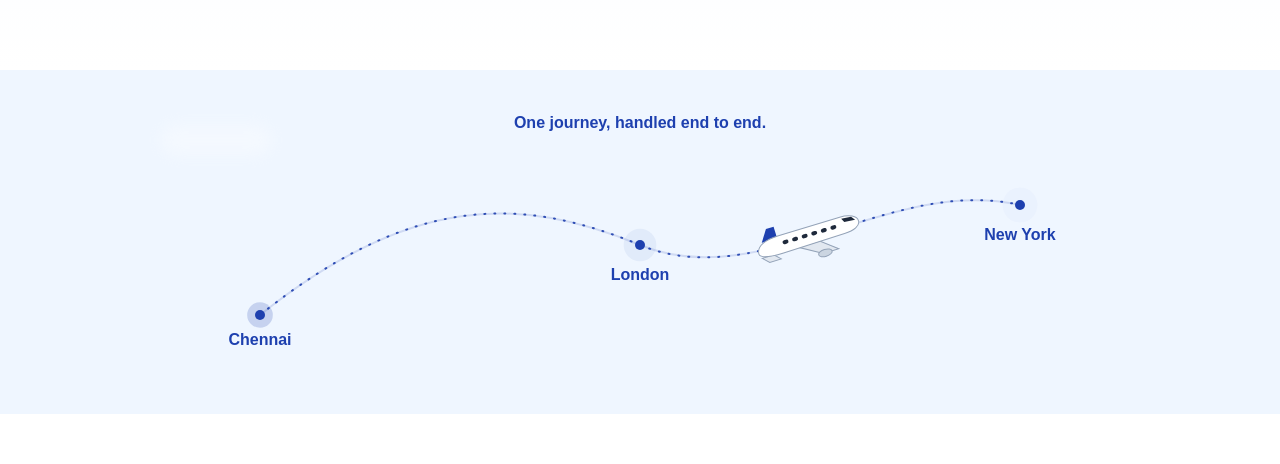
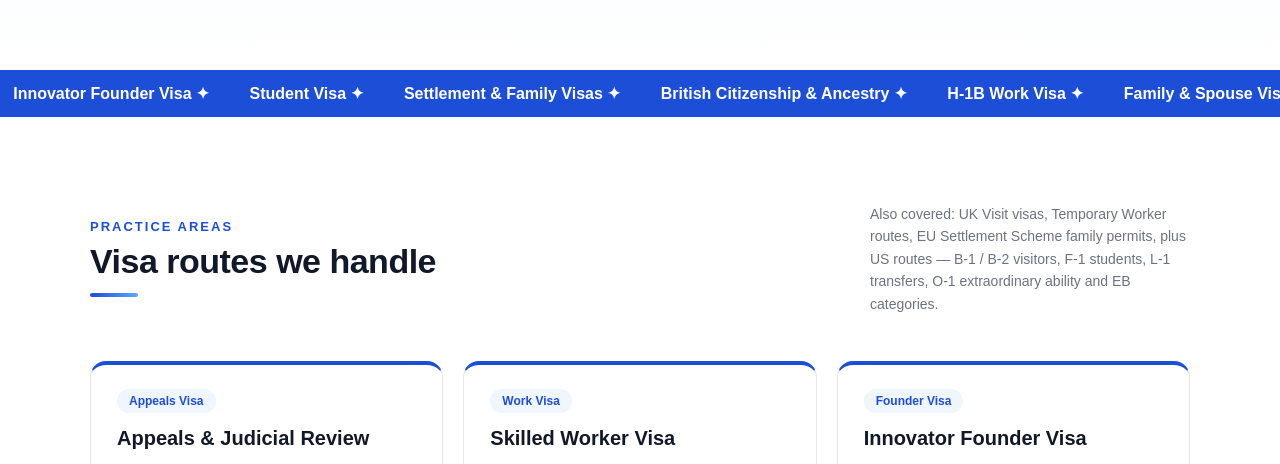
Before and after one commit to SanthoshKumar020/gdthiru-designs, a Next.js app: page /design-2 in a window 1280 px wide. Shown: the part 587-1051 px from the top of the page. Built offline with nearby package versions, Linux system fonts and the light colour scheme.

Commit message:
v9: remove flight band entirely; add 21st.dev-style marquee, bento, shine border, pulsating CTA, drop cap

```diff
--- a/app/components/FlightPath.jsx
+++ /dev/null
@@ -1,107 +0,0 @@
-"use client";
-
-import { useEffect, useRef } from "react";
-import { motion, useMotionValue, animate } from "motion/react";
-
-const D = "M 70 175 C 220 55, 330 55, 450 105 S 700 35, 830 65";
-const STOPS = [
-  { x: 70, y: 175, label: "Chennai", labelY: 205, delay: 0 },
-  { x: 450, y: 105, label: "London", labelY: 140, delay: 0.4 },
-  { x: 830, y: 65, label: "New York", labelY: 100, delay: 0.8 },
-];
-
-function Airplane() {
-  return (
-    <svg x={-60} y={-23} width={120} height={46} viewBox="0 0 120 46" aria-hidden="true" style={{ display: "block", overflow: "visible" }}>
-      <path d="M 14 14 L 22 2 L 30 2 L 30 14 Z" fill="currentColor" />
-      <path d="M 10 29 L 22 29 L 28 35 L 16 35 Z" fill="#e2e8f0" stroke="#94a3b8" strokeWidth="1" />
-      <path d="M 48 29 L 70 29 L 86 42 L 70 42 Z" fill="#e2e8f0" stroke="#94a3b8" strokeWidth="1" />
-      <path d="M 8 24 C 8 16, 18 12, 32 12 L 96 12 C 106 12, 113 16, 113 21 C 113 26, 106 29, 96 29 L 32 30 C 18 30, 8 28, 8 24 Z" fill="#ffffff" stroke="#94a3b8" strokeWidth="1" />
-      <path d="M 97 14 L 107 15 L 110 19 L 99 18 Z" fill="#1e293b" />
-      {[34, 44, 54, 64, 74, 84].map((wx) => (
-        <rect key={wx} x={wx} y={18} width={6} height={4} rx={2} fill="#1e293b" />
-      ))}
-      <ellipse cx={72} cy={42} rx={7} ry={3.5} fill="#cbd5e1" stroke="#94a3b8" strokeWidth="1" />
-    </svg>
-  );
-}
-
-export default function FlightPath({ className, duration = 10 }) {
-  const pathRef = useRef(null);
-  const x = useMotionValue(70);
-  const y = useMotionValue(175);
-  const rotate = useMotionValue(-38);
-
-  useEffect(() => {
-    const path = pathRef.current;
-    if (!path) return undefined;
-    const len = path.getTotalLength();
-    const controls = animate(0, len, {
-      duration,
-      ease: "linear",
-      repeat: Infinity,
-      onUpdate: (v) => {
-        const p = path.getPointAtLength(v);
-        const p2 = path.getPointAtLength((v + 1) % len);
-        x.set(p.x);
-        y.set(p.y);
-        rotate.set((Math.atan2(p2.y - p.y, p2.x - p.x) * 180) / Math.PI);
-      },
-    });
-    return () => controls.stop();
-  }, [duration, x, y, rotate]);
-
-  return (
-    <div className={className} style={{ position: "relative", overflow: "hidden" }}>
-      <motion.div
-        aria-hidden="true"
-        style={{ position: "absolute", top: "16%", left: "-12%", width: 110, height: 30, borderRadius: 999, background: "#ffffff", opacity: 0.35, filter: "blur(8px)", zIndex: 0 }}
-        animate={{ left: ["-12%", "108%"] }}
-        transition={{ duration: 32, ease: "linear", repeat: Infinity }}
-      />
-      <motion.div
-        aria-hidden="true"
-        style={{ position: "absolute", top: "60%", left: "-12%", width: 70, height: 20, borderRadius: 999, background: "#ffffff", opacity: 0.3, filter: "blur(8px)", zIndex: 0 }}
-        animate={{ left: ["-12%", "108%"] }}
-        transition={{ duration: 44, ease: "linear", repeat: Infinity, delay: 12 }}
-      />
-      <p style={{ position: "relative", zIndex: 1, textAlign: "center", margin: "0 0 8px", fontWeight: 600 }}>One journey, handled end to end.</p>
-      <div style={{ position: "relative", zIndex: 1 }}>
-        <svg viewBox="0 0 900 230" role="img" aria-label="Flight route from Chennai to London and New York" style={{ width: "100%", maxWidth: 900, height: "auto", display: "block", margin: "0 auto" }}>
-          <motion.path
-            ref={pathRef}
-            d={D}
-            fill="none"
-            stroke="currentColor"
-            strokeWidth="2"
-            opacity="0.15"
-            initial={{ pathLength: 0 }}
-            animate={{ pathLength: 1 }}
-            transition={{ duration: 1.8, ease: "easeInOut" }}
-          />
-          <path d={D} fill="none" stroke="currentColor" strokeWidth="2" strokeDasharray="1 9" strokeLinecap="round" opacity="0.9" />
-          {STOPS.map((s) => (
-            <g key={s.label}>
-              <motion.circle
-                cx={s.x}
-                cy={s.y}
-                r={10}
-                fill="currentColor"
-                style={{ transformBox: "fill-box", transformOrigin: "center" }}
-                animate={{ scale: [1, 1.8, 1], opacity: [0.3, 0, 0.3] }}
-                transition={{ duration: 2.4, repeat: Infinity, delay: s.delay }}
-              />
-              <circle cx={s.x} cy={s.y} r={5} fill="currentColor" />
-              <text x={s.x} y={s.labelY} textAnchor="middle" fill="currentColor" fontSize={16} fontWeight={600}>
-                {s.label}
-              </text>
-            </g>
-          ))}
-          <motion.g style={{ x, y, rotate, transformBox: "fill-box", transformOrigin: "center" }} aria-hidden="true">
-            <Airplane />
-          </motion.g>
-        </svg>
-      </div>
-    </div>
-  );
-}
--- a/app/design-1/design.module.css
+++ b/app/design-1/design.module.css
@@ -469,15 +469,33 @@
   display: none;
 }
 
-/* v7: flight journey band + mobile header fixes */
-.journey {
-  background: #f7f3e8;
-  color: #0f2a4a;
-  padding: 44px 5vw;
+/* v9: 21st.dev-style shine border on the consultation panel */
+.cta {
+  position: relative;
+  overflow: hidden;
 }
-.journey svg text {
-  font-family: Georgia, "Times New Roman", serif;
+.cta::after {
+  content: "";
+  position: absolute;
+  top: 0;
+  bottom: 0;
+  width: 40%;
+  background: linear-gradient(100deg, transparent, rgba(255, 255, 255, 0.35), transparent);
+  transform: translateX(-150%) skewX(-15deg);
+  animation: ctaShine 4.5s ease-in-out infinite;
+  pointer-events: none;
 }
+@keyframes ctaShine {
+  0%, 55% {
+    transform: translateX(-150%) skewX(-15deg);
+  }
+  100% {
+    transform: translateX(350%) skewX(-15deg);
+  }
+}
+
+/* v7: mobile header fixes */
+
 .brand strong,
 .brand small {
   white-space: nowrap;
--- a/app/design-1/page.jsx
+++ b/app/design-1/page.jsx
@@ -2,7 +2,6 @@ import styles from "./design.module.css";
 import Nav from "./Nav";
 import Footer from "./Footer";
 import { firm, hero, practiceAreas, moreAreas, whyUs, steps, testimonials, faqs, images, destinations } from "../content";
-import FlightPath from "../components/FlightPath";
 import SafeImg from "../components/SafeImg";
 
 export const metadata = { title: "Design 1 — Classic | GD Thiru & Co." };
@@ -30,7 +29,7 @@ export default function Design1() {
         </div>
       </section>
 
-      <FlightPath className={styles.journey} duration={12} />
+
 
       <section id="practice" className={styles.section}>
         <p className={styles.eyebrow}>Practice Areas</p>
--- a/app/design-2/design.module.css
+++ b/app/design-2/design.module.css
@@ -475,12 +475,39 @@
   display: none;
 }
 
-/* v7: flight journey band + mobile header fixes */
-.journey {
-  background: #eff6ff;
-  color: #1e40af;
-  padding: 44px 5vw;
+/* v9: 21st.dev-style marquee of visa routes */
+.marquee {
+  overflow: hidden;
+  background: #1d4ed8;
+  color: #fff;
+  padding: 14px 0;
 }
+.marqueeTrack {
+  display: flex;
+  width: max-content;
+  font-weight: 600;
+  animation: marqueeScroll 30s linear infinite;
+}
+.marqueeTrack span {
+  padding-right: 40px;
+  white-space: nowrap;
+}
+.marquee:hover .marqueeTrack {
+  animation-play-state: paused;
+}
+@keyframes marqueeScroll {
+  to {
+    transform: translateX(-50%);
+  }
+}
+@media (prefers-reduced-motion: reduce) {
+  .marqueeTrack {
+    animation: none;
+  }
+}
+
+/* v7: mobile header fixes */
+
 .logo {
   white-space: nowrap;
 }
--- a/app/design-2/page.jsx
+++ b/app/design-2/page.jsx
@@ -1,8 +1,7 @@
 import styles from "./design.module.css";
 import Nav from "./Nav";
 import Footer from "./Footer";
-import { firm, hero, practiceAreas, moreAreas, whyUs, steps, testimonials, faqs, images, destinations } from "../content";
-import FlightPath from "../components/FlightPath";
+import { firm, hero, practiceAreas, moreAreas, whyUs, steps, testimonials, faqs, images, destinations, usAreas } from "../content";
 import SafeImg from "../components/SafeImg";
 
 export const metadata = { title: "Design 2 — Clean | GD Thiru & Co." };
@@ -32,7 +31,13 @@ export default function Design2() {
         </div>
       </section>
 
-      <FlightPath className={styles.journey} duration={9} />
+      <div className={styles.marquee} aria-label="Visa routes we handle">
+        <div className={styles.marqueeTrack}>
+          {[...practiceAreas, ...usAreas, ...practiceAreas, ...usAreas].map((a, i) => (
+            <span key={i}>{a.title} ✦</span>
+          ))}
+        </div>
+      </div>
 
       <section id="practice" className={styles.section}>
         <div className={styles.sectionHead}>
--- a/app/design-3/design.module.css
+++ b/app/design-3/design.module.css
@@ -425,12 +425,28 @@
   display: none;
 }
 
-/* v7: flight journey band + mobile header fixes */
-.journey {
-  background: #0c0d0f;
-  color: #d4af37;
-  padding: 44px 5vw;
+/* v9: 21st.dev-style bento grid for practice areas */
+#practice .cards {
+  display: grid;
+  grid-template-columns: repeat(3, 1fr);
+  gap: 20px;
 }
+#practice .cards .card:first-child {
+  grid-column: span 2;
+  grid-row: span 2;
+}
+#practice .cards .card:first-child h3 {
+  font-size: 30px;
+}
+@media (max-width: 820px) {
+  #practice .cards .card:first-child {
+    grid-column: auto;
+    grid-row: auto;
+  }
+}
+
+/* v7: mobile header fixes */
+
 .brand {
   white-space: nowrap;
 }
--- a/app/design-3/page.jsx
+++ b/app/design-3/page.jsx
@@ -2,7 +2,6 @@ import styles from "./design.module.css";
 import Nav from "./Nav";
 import Footer from "./Footer";
 import { firm, hero, practiceAreas, moreAreas, whyUs, steps, testimonials, faqs, images, destinations } from "../content";
-import FlightPath from "../components/FlightPath";
 import SafeImg from "../components/SafeImg";
 
 export const metadata = { title: "Design 3 — Premium Dark | GD Thiru & Co." };
@@ -26,7 +25,7 @@ export default function Design3() {
         </div>
       </section>
 
-      <FlightPath className={styles.journey} duration={11} />
+
 
       <div className={styles.goldLine} />
 
--- a/app/design-4/design.module.css
+++ b/app/design-4/design.module.css
@@ -480,12 +480,24 @@
   display: none;
 }
 
-/* v7: flight journey band + mobile header fixes */
-.journey {
-  background: #eff6ff;
-  color: #1e40af;
-  padding: 44px 5vw;
+/* v9: 21st.dev-style pulsating primary CTA */
+.btnWhite {
+  animation: ctaPulse 2.4s ease-out infinite;
 }
+@keyframes ctaPulse {
+  0% {
+    box-shadow: 0 0 0 0 rgba(245, 158, 11, 0.45);
+  }
+  70% {
+    box-shadow: 0 0 0 14px rgba(245, 158, 11, 0);
+  }
+  100% {
+    box-shadow: 0 0 0 0 rgba(245, 158, 11, 0);
+  }
+}
+
+/* v7: mobile header fixes */
+
 .brand {
   white-space: nowrap;
 }
--- a/app/design-4/page.jsx
+++ b/app/design-4/page.jsx
@@ -2,7 +2,6 @@ import styles from "./design.module.css";
 import Nav from "./Nav";
 import Footer from "./Footer";
 import { firm, hero, practiceAreas, moreAreas, whyUs, steps, testimonials, faqs, images, destinations } from "../content";
-import FlightPath from "../components/FlightPath";
 import SafeImg from "../components/SafeImg";
 
 export const metadata = { title: "Design 4 — Professional Blue | GD Thiru & Co." };
@@ -35,7 +34,7 @@ export default function Design4() {
         </div>
       </section>
 
-      <FlightPath className={styles.journey} duration={8} />
+
 
       <EnquiryBar />
 
--- a/app/design-5/design.module.css
+++ b/app/design-5/design.module.css
@@ -426,14 +426,31 @@
   display: none;
 }
 
-/* v7: flight journey band + mobile header fixes */
-.journey {
-  background: #faf9f6;
-  color: #1a1a1a;
-  padding: 44px 5vw;
-  border-top: 1px solid #ddd;
-  border-bottom: 1px solid #ddd;
+/* v9: 21st.dev-style editorial drop cap + pull-quote mark */
+.standfirst::first-letter {
+  font-size: 62px;
+  float: left;
+  line-height: 0.85;
+  padding-right: 12px;
+  padding-top: 4px;
+  font-weight: bold;
 }
+.quotes blockquote {
+  position: relative;
+  padding-top: 30px;
+}
+.quotes blockquote::before {
+  content: "\201C";
+  position: absolute;
+  top: -6px;
+  left: 0;
+  font-size: 64px;
+  line-height: 1;
+  color: #ccc;
+}
+
+/* v7: mobile header fixes */
+
 .brand {
   white-space: nowrap;
 }
--- a/app/design-5/page.jsx
+++ b/app/design-5/page.jsx
@@ -2,7 +2,6 @@ import styles from "./design.module.css";
 import Nav from "./Nav";
 import Footer from "./Footer";
 import { firm, hero, practiceAreas, moreAreas, whyUs, steps, testimonials, faqs, images, destinations } from "../content";
-import FlightPath from "../components/FlightPath";
 import SafeImg from "../components/SafeImg";
 
 export const metadata = { title: "Design 5 — Editorial | GD Thiru & Co." };
@@ -28,7 +27,7 @@ export default function Design5() {
         </div>
       </section>
 
-      <FlightPath className={styles.journey} duration={10} />
+
 
       <section id="practice" className={styles.section}>
         <p className={styles.secNum}>01</p>
--- a/package.json
+++ b/package.json
@@ -1 +1 @@
-{"dependencies":{"motion":"^14.9.0","next":"^15.3.0","react":"^19.0.0","react-dom":"^19.0.0"},"name":"gdthiru-designs","private":true,"scripts":{"build":"next build","dev":"next dev","start":"next start"},"version":"1.0.0"}
+{"dependencies":{"next":"^15.3.0","react":"^19.0.0","react-dom":"^19.0.0"},"name":"gdthiru-designs","private":true,"scripts":{"build":"next build","dev":"next dev","start":"next start"},"version":"1.0.0"}
```
Also changed, not shown: 1 other file (tests, documents, lock files or other folders).
